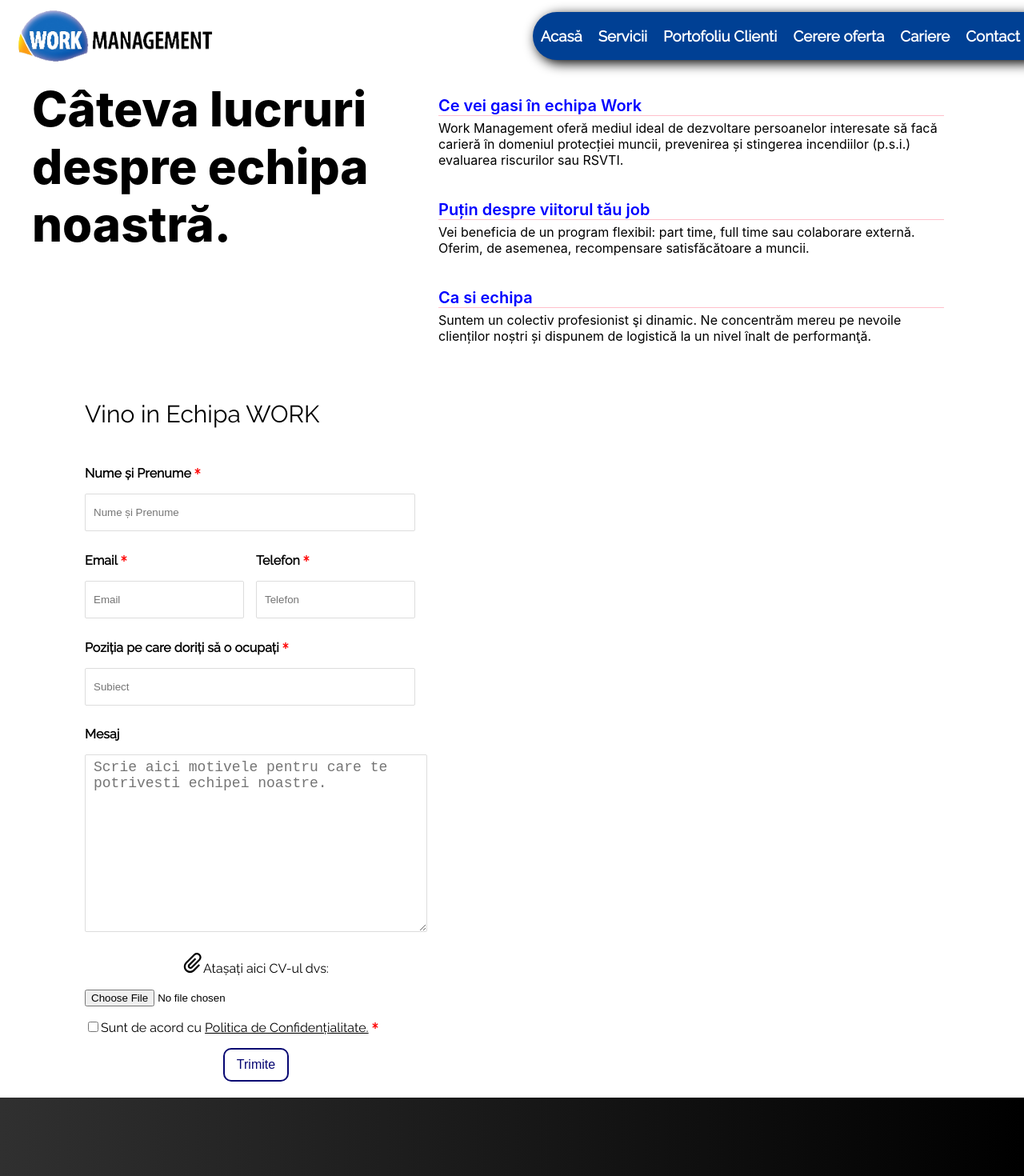
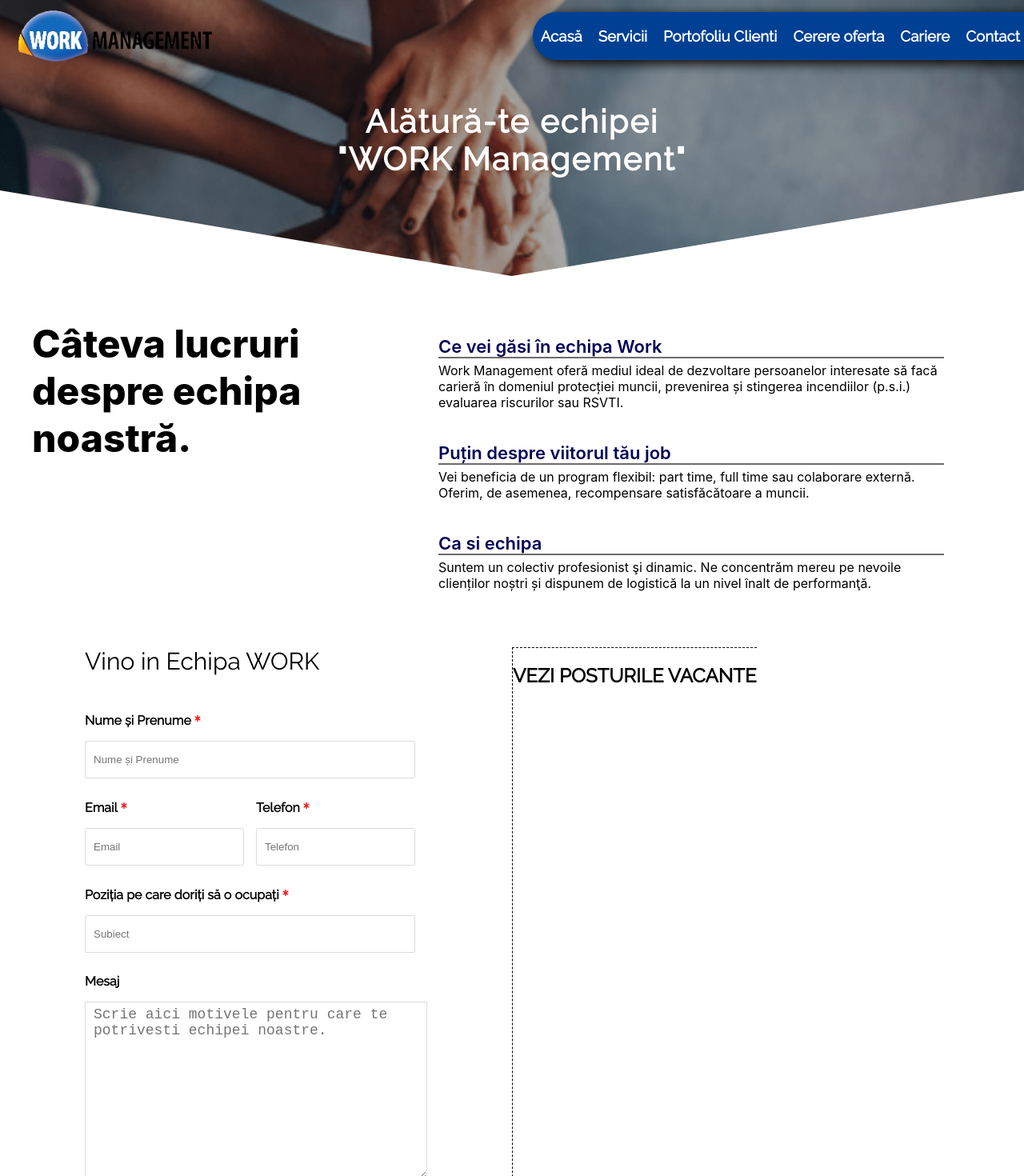
Before and after one commit to bmarcu13/work-management-website, a React (Create React App) app: page /cariere in a window 1280 px wide. Shown: the top 1470 px of the page at 80% size. Built offline with nearby package versions, Linux system fonts and the light colour scheme.

Commit message:
some styles

```diff
--- a/src/Screens/CarierePage/Cariere.css
+++ b/src/Screens/CarierePage/Cariere.css
@@ -4,12 +4,11 @@
 
 .item-title {
     width: 40%;
-	font-size: 60px;
+	font-size: 3rem;
 	font-weight: 800;
-
 }
 .team-beliefs{
-    margin-top: 100px;
+    margin-top: 50px;
     display: flex;
     padding: 0px 40px 0px;
 }
@@ -19,15 +18,16 @@
     padding: 0px 40px;
     width: 60%;
 }
+
 .single-belief {
     padding: 20px;
     width: 100%;
 }
 .single-belief .belief-title{
     margin: 0px 0px 5px 0px;
-    color: blue;
-    border-bottom: 1px solid pink;
-    font-size: 20px;
+    color: rgb(3, 3, 88);
+    border-bottom: 2px solid rgb(109, 108, 108);
+    font-size: 22px;
     font-weight: 600;
 }
 .trimite-btn{
@@ -44,3 +44,24 @@
 .attach-text{
     text-align: center;
 }
+@media (max-width: 800px) {
+    .team-beliefs {
+        display: flex;
+        flex-direction: column;
+    }
+    .item-title {
+        font-size: 2rem;
+        width: 100%;
+        text-align: center;
+    }
+}
+
+.careers-second-layer{
+    display: flex;
+    width:100%
+}
+.job-search{
+    margin-top: 50px;
+    border-top: 1px dashed black;
+    border-left: 1px dashed black;
+}
--- a/src/Screens/CarierePage/Cariere.js
+++ b/src/Screens/CarierePage/Cariere.js
@@ -5,12 +5,40 @@ import { CgAsterisk } from "react-icons/cg";
 import {MdAlternateEmail} from "react-icons/md";
 import {ImAttachment} from "react-icons/im";
 
+import careerHeader from "../../img/team-header.png";
+
 export default function CarierePage() {
     const [checked, setChecked] = React.useState(true);
     return (
         <>
          <div className="cariera-page">
-
+         <div className="portfolio-header">
+                <img src={careerHeader} />
+                <div
+                    style={{
+                        backgroundColor: "black",
+                        top: "0",
+                        position: "absolute",
+                        opacity: ".3",
+                        height: "350px",
+                        width: "100%",
+                    }}
+                ></div>
+                <h2 style={{width:'18ch', textAlign:'center'}}> Alătură-te echipei <span > "WORK Management"</span></h2>
+                <div class="custom-shape-divider-bottom-1634577933">
+                    <svg
+                        data-name="Layer 1"
+                        xmlns="http://www.w3.org/2000/svg"
+                        viewBox="0 0 1200 120"
+                        preserveAspectRatio="none"
+                    >
+                        <path
+                            d="M598.97 114.72L0 0 0 120 1200 120 1200 0 598.97 114.72z"
+                            class="shape-fill"
+                        ></path>
+                    </svg>
+                </div>
+            </div>
 <div class="team-beliefs">
 
 	<div class="item-title">
@@ -19,7 +47,7 @@ export default function CarierePage() {
 
 	<div class="item-content">
         <div class="single-belief">
-			<div class="belief-title">Ce vei gasi în echipa Work</div>
+			<div class="belief-title">Ce vei găsi în echipa Work</div>
 			<div class="belief-content">Work Management oferă mediul ideal de dezvoltare persoanelor interesate să facă carieră în domeniul protecției muncii, prevenirea și stingerea incendiilor (p.s.i.) evaluarea riscurilor sau RSVTI.</div>
 		</div>
 		<div class="single-belief">
@@ -36,6 +64,7 @@ export default function CarierePage() {
 	</div>
 
 </div>
+            <div className="careers-second-layer">
 
             <div className="form-wrapper">
                     <form className="cariere-form">
@@ -121,6 +150,12 @@ export default function CarierePage() {
                         </button>
                     </form>
                 </div>
+                <div className="job-search">
+                    <h2>VEZI POSTURILE VACANTE</h2>
+
+                </div>
+            </div>
+
          </div>
             <Footer></Footer>
         </>
```
Also changed, not shown: src/img/team-header.png (added).
